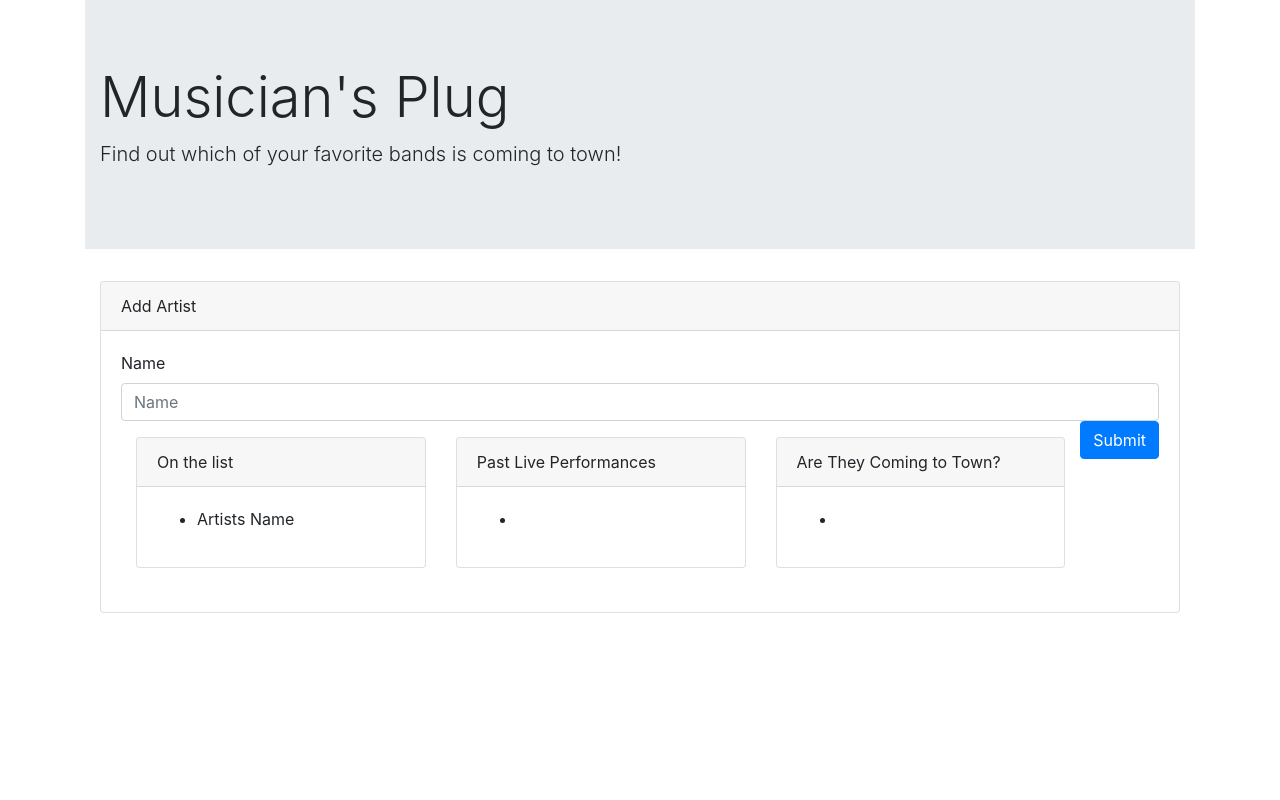
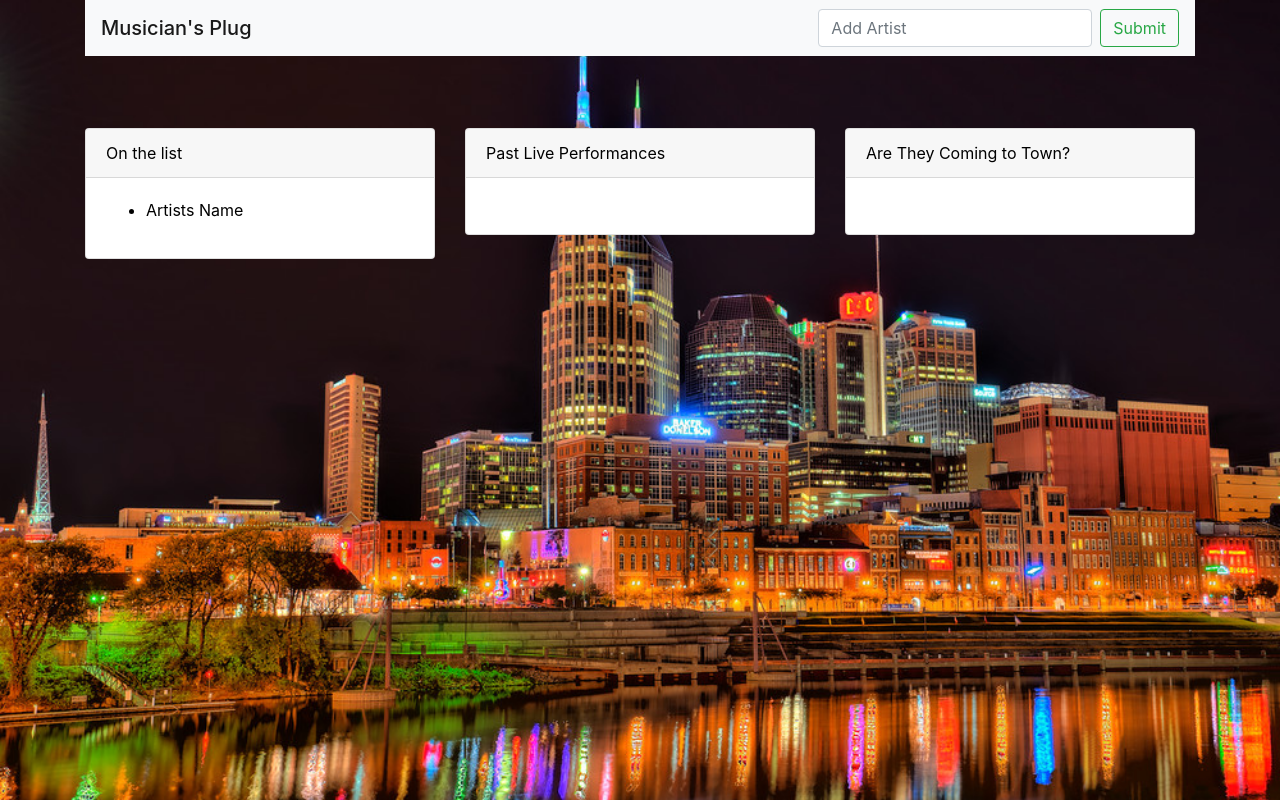
Before and after one commit to ramblekb/Project1, a plain HTML site: page index.html in a window 1280 px wide. Drawn offline with nearby package versions, Linux system fonts and the light colour scheme.

Commit message:
New Layout/Format, Last change I promise

```diff
--- a/assets/app.js
+++ b/assets/app.js
@@ -38,6 +38,16 @@ $(document).ready(function () {
     })
 }
 )
+
+  $(function () {
+    $('li').css('cursor', 'pointer')
+
+        .click(function () {
+            window.location = $('a', this).attr('href');
+            return false;
+        });
+});
+
   // Your web app's Firebase configuration
   var firebaseConfig = {
     apiKey: "AIzaSyD_4k2OJ7rzvz31qJ9fsiUWQtab8eqFJ8U",
@@ -50,17 +60,8 @@ $(document).ready(function () {
   };
   // Initialize Firebase
   firebase.initializeApp(firebaseConfig);
-$(function () {
-    $('li').css('cursor', 'pointer')
 
-        .click(function () {
-            window.location = $('a', this).attr('href');
-            return false;
-        });
-});
-
-$("#form_group").reset();
-
+  var data
 
 
 
--- a/assets/style.css
+++ b/assets/style.css
@@ -0,0 +1,11 @@
+body {
+    background: url(../assets/images/Nashville\ skyline.jpg) center center no-repeat fixed #464646;
+
+    -webkit-background-size: cover;
+    -moz-background-size: cover;
+    -o-background-size: cover;
+    background-size: cover;
+
+    color: black;
+
+}
--- a/index.html
+++ b/index.html
@@ -9,6 +9,7 @@
 
     <!-- Bootstrap -->
     <link rel="stylesheet" href="https://maxcdn.bootstrapcdn.com/bootstrap/4.0.0/css/bootstrap.min.css">
+    <link rel="stylesheet" href="assets/style.css">
     <script src="https://cdnjs.cloudflare.com/ajax/libs/jquery/3.2.1/jquery.min.js"></script>
     <script src="https://maxcdn.bootstrapcdn.com/bootstrap/4.0.0/js/bootstrap.min.js"></script>
 
@@ -23,27 +24,18 @@
 
 <body>
 
-    <div class="container">
-        <div class="jumbotron jumbotron-fluid">
-            <div class="container">
-                <h1 class="display-4">Musician's Plug</h1>
-                <p class="lead">Find out which of your favorite bands is coming to town!</p>
-                </p>
-            </div>
-        </div>
+    <div class="container" >
+        <nav class="navbar navbar-light bg-light">
+            <span class="navbar-brand mb-0 h1">Musician's Plug</span>
+            <form class="form-inline my-2 my-lg-0">
+                    <input class="form-control mr-sm-2" type="text" placeholder="Add Artist" id="nameInput" aria-label="Search">
+                    <button class="btn btn-outline-success my-2 my-sm-0" type="submit" id="task">Submit</button>
+            </form>
+        </nav>
+        <br>
+        <br>
+        <br>
 
-        <div class="col-md-12">
-            <div class="card mb-4">
-                <div class="card-header">Add Artist</div>
-                <div class="card-body">
-                    <form>
-                        <div class="form-group">
-                            <label for="exampleInputEmail1">Name</label>
-                            <input type="text" class="form-control" id="nameInput" aria-describedby="emailHelp"
-                                placeholder="Name">
-                            <button class="btn btn-primary float-right" id="task">Submit</button>
-                        </div>
-                    </form>
         <div class="row">
 
             <div class="col-md-4">
@@ -67,8 +59,7 @@
                     <div class="card-header">Past Live Performances</div>
                     <div class="card-body">
                         <ul>
-                            <li class="table table-sm table-hover" id="livePerformance">
-                            </li>
+
                         </ul>
                     </div>
                 </div>
@@ -81,8 +72,7 @@
                     <div class="card-header">Are They Coming to Town?</div>
                     <div class="card-body">
                         <ul>
-                            <li class="table table-sm table-hover" id="comingTotown">
-                            </li>
+
                         </ul>
                     </div>
                 </div>
```
Also changed, not shown: assets/images/Nashville skyline.jpg (added), 3 other files.
